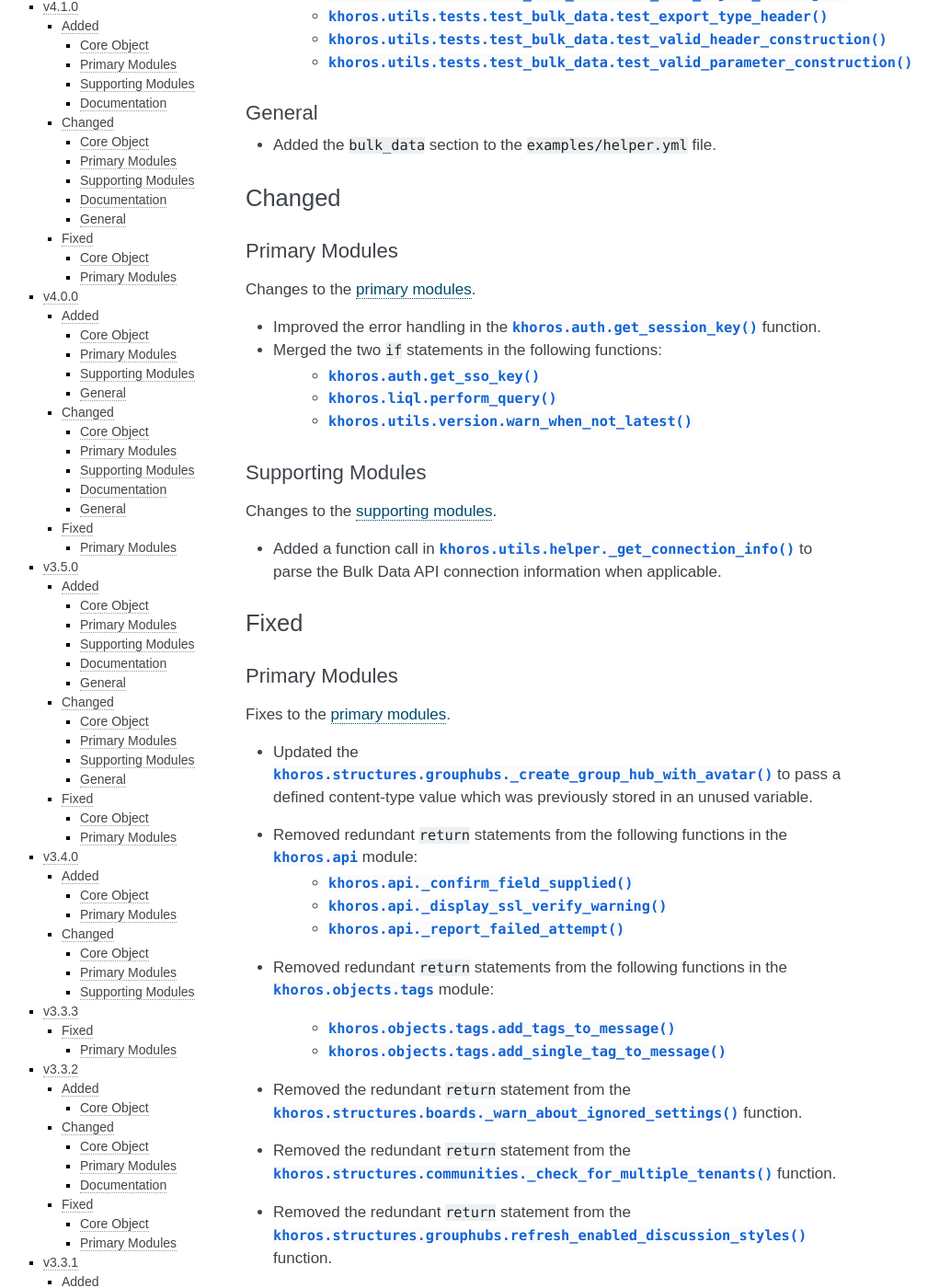
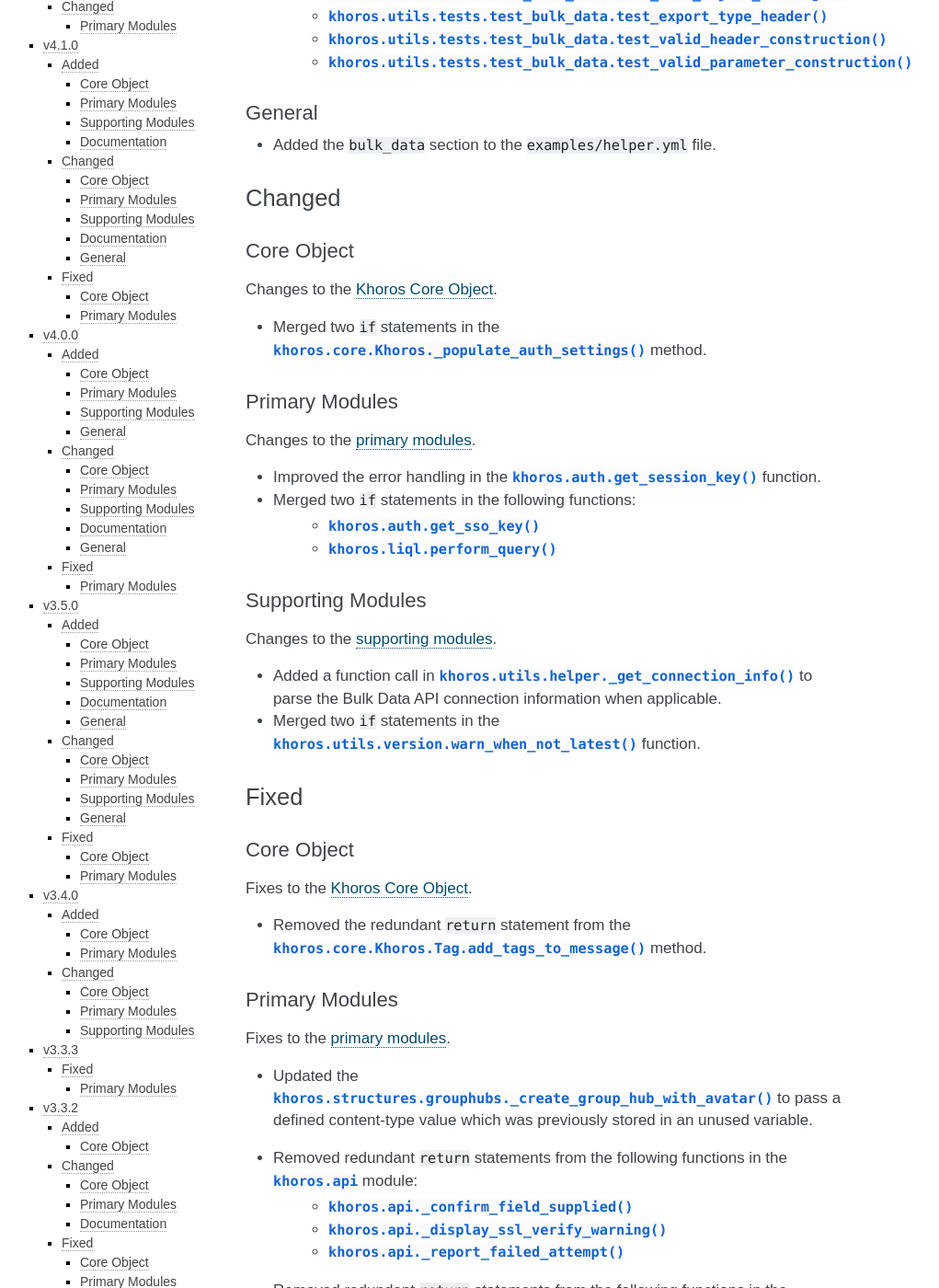
Before and after one commit to jeffshurtliff/khoros, a Sphinx documentation site: the page built from docs/changelog.rst, in a window 1280 px wide and 1400 px high, scrolled down 1378 px. Shown: the whole window at 92% size, without its empty margins (153-1174 px from the left). Built offline with Sphinx 7.4.7, drawn with Linux system fonts in a browser that asks for light colours; some of the changed text lies outside the part shown.

Commit message:
Made some fixes and adjustments

```diff
--- a/docs/changelog.rst
+++ b/docs/changelog.rst
@@ -61,15 +61,20 @@
 Changed
 =======
 
+Core Object
+-----------
+Changes to the :doc:`core-object-methods`.
+
+* Merged two ``if`` statements in the :py:meth:`khoros.core.Khoros._populate_auth_settings` method.
+
 Primary Modules
 ---------------
 Changes to the :doc:`primary modules <primary-modules>`.
 
 * Improved the error handling in the :py:func:`khoros.auth.get_session_key` function.
-* Merged the two ``if`` statements in the following functions:
+* Merged two ``if`` statements in the following functions:
     * :py:func:`khoros.auth.get_sso_key`
     * :py:func:`khoros.liql.perform_query`
-    * :py:func:`khoros.utils.version.warn_when_not_latest`
 
 Supporting Modules
 ------------------
@@ -77,9 +82,17 @@
 
 * Added a function call in :py:func:`khoros.utils.helper._get_connection_info` to parse the
   Bulk Data API connection information when applicable.
+* Merged two ``if`` statements in the :py:func:`khoros.utils.version.warn_when_not_latest` function.
 
 Fixed
 =====
+
+Core Object
+-----------
+Fixes to the :doc:`core-object-methods`.
+
+* Removed the redundant ``return`` statement from the
+  :py:meth:`khoros.core.Khoros.Tag.add_tags_to_message` method.
 
 Primary Modules
 ---------------
```
Also changed, not shown: 1 other file.
